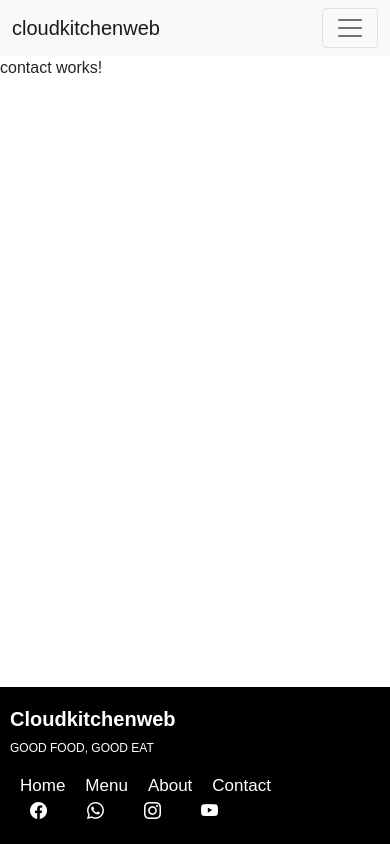
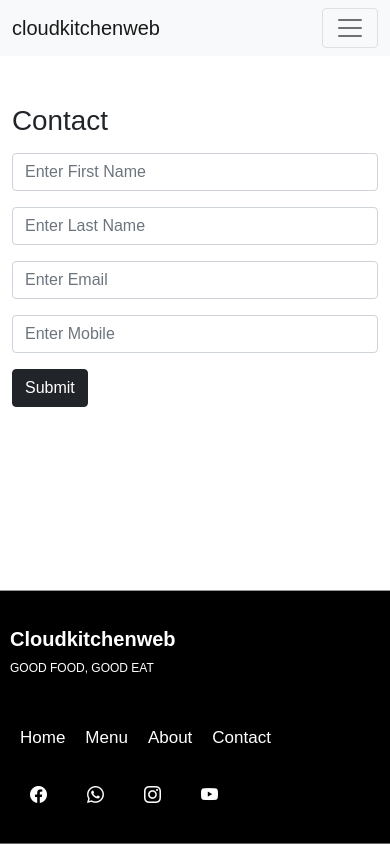
Before and after one commit to ericsoucy/cloudkitchen-responsive, an Angular app: page /contact in a window 390 px wide. Built offline with nearby package versions, Linux system fonts and the light colour scheme.

Commit message:
Contact Page + responsive adjusments

```diff
--- a/src/app/pages/contact/contact.component.html
+++ b/src/app/pages/contact/contact.component.html
@@ -1 +1,23 @@
-<p>contact works!</p>
+<div class="container mt-5 mb-5">
+  <h1>Contact</h1>
+  <form class="col-lg-7">
+    <div class="row">
+      <div class="col-lg-6 mt-2 mb-2">
+        <input type="text" class="form-control" placeholder="Enter First Name">
+      </div>
+      <div class="col-lg-6 mt-2 mb-2">
+        <input type="text" class="form-control" placeholder="Enter Last Name">
+      </div>
+      <div class="col-lg-12 mt-2 mb-2">
+        <input type="text" class="form-control" placeholder="Enter Email">
+      </div>
+      <div class="col-lg-12 mt-2 mb-2">
+        <input type="text" class="form-control" placeholder="Enter Mobile">
+      </div>
+      <div class="col-lg-12 mt-2 mb-2">
+        <button class="btn btn-md btn-dark">Submit</button>
+      </div>
+
+    </div>
+  </form>
+</div>
--- a/src/app/pages/home/home.component.css
+++ b/src/app/pages/home/home.component.css
@@ -81,5 +81,10 @@
   padding: 10px 10px;
   border-radius: 5px;
   font-size: 18px;
+}
 
+@media screen and (max-width: 600px) {
+  .banner {
+    height: 700px;
+  }
 }
--- a/src/app/pages/menupage/menupage.component.css
+++ b/src/app/pages/menupage/menupage.component.css
@@ -10,3 +10,9 @@ img {
   height: 500px;
   object-fit: cover;
 }
+
+@media screen and (min-width: 600px) {
+  form {
+    width: 100%;
+  }
+}
--- a/src/app/pages/menupage/menupage.component.html
+++ b/src/app/pages/menupage/menupage.component.html
@@ -7,7 +7,7 @@
       <p>{{menuData[0].foodDetails}}</p>
       <p>{{menuData[0].foodPrice | currency: 'CAD'}}</p>
     </div>
-    <div class="col-lg-6">
+    <div class="col-lg-6 col-lg-12">
       <h1>Enter your Details</h1>
       <form>
         <input type="text" class="form-control" placeholder="Enter Your Full Name"/>
--- a/src/app/sharepage/footer/footer.component.html
+++ b/src/app/sharepage/footer/footer.component.html
@@ -1,17 +1,17 @@
 <div class="container-fluid footer mt-5">
   <div class="row">
-    <div class="col-lg-6">
+    <div class="col-lg-6 mt-3 mb-3">
       <h1>Cloudkitchenweb</h1>
       <p>GOOD FOOD, GOOD EAT</p>
     </div>
 
-    <div class="col-lg-4">
+    <div class="col-lg-4 mt-3 mb-3">
       <a routerLink="">Home</a>
       <a routerLink="menu">Menu</a>
       <a routerLink="about">About</a>
       <a routerLink="contact">Contact</a>
     </div>
-    <div class="col-lg-4">
+    <div class="col-lg-4 mt-3 mb-3">
       <a href="#" target="_blank"><i class="bi bi-facebook"></i></a>
       <a href="#" target="_blank"><i class="bi bi-whatsapp"></i></a>
       <a href="#" target="_blank"><i class="bi bi-instagram"></i></a>
```
